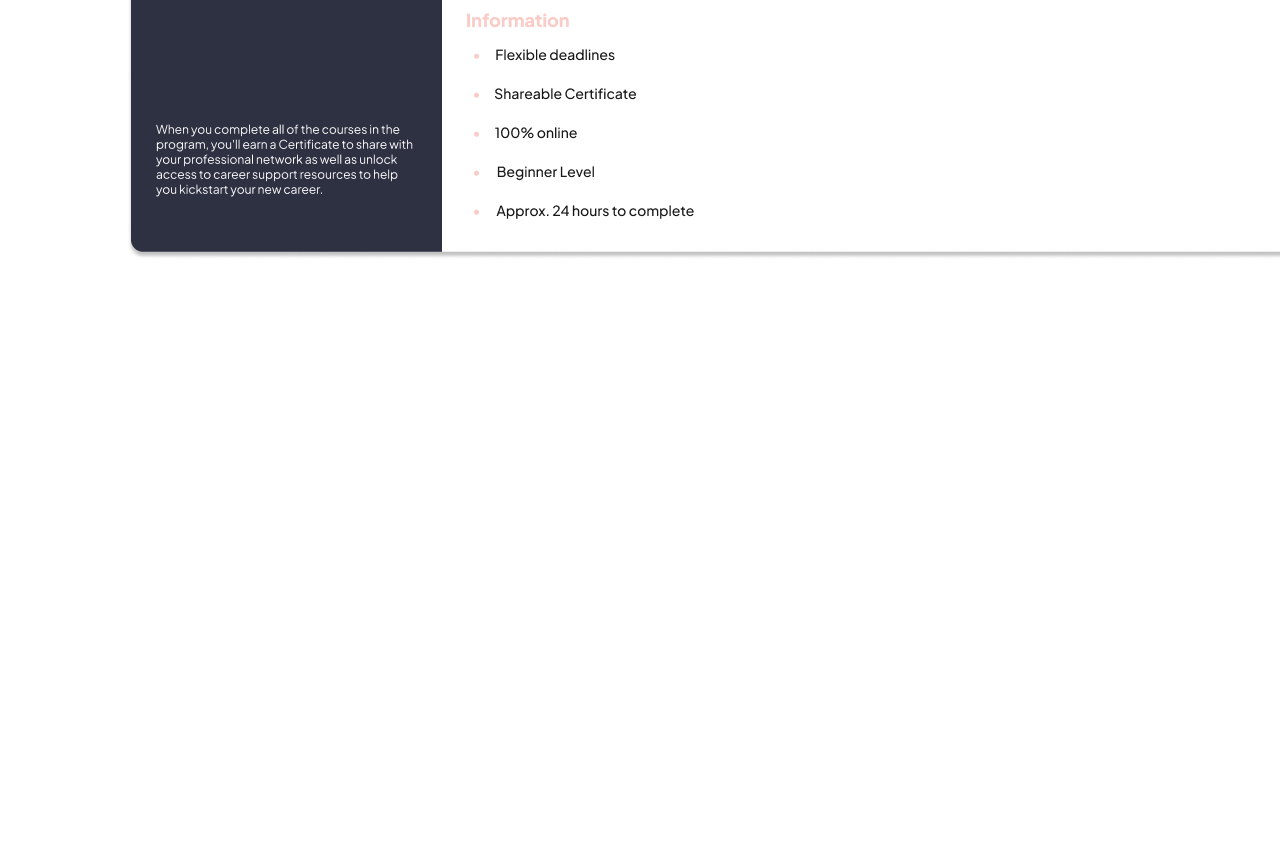
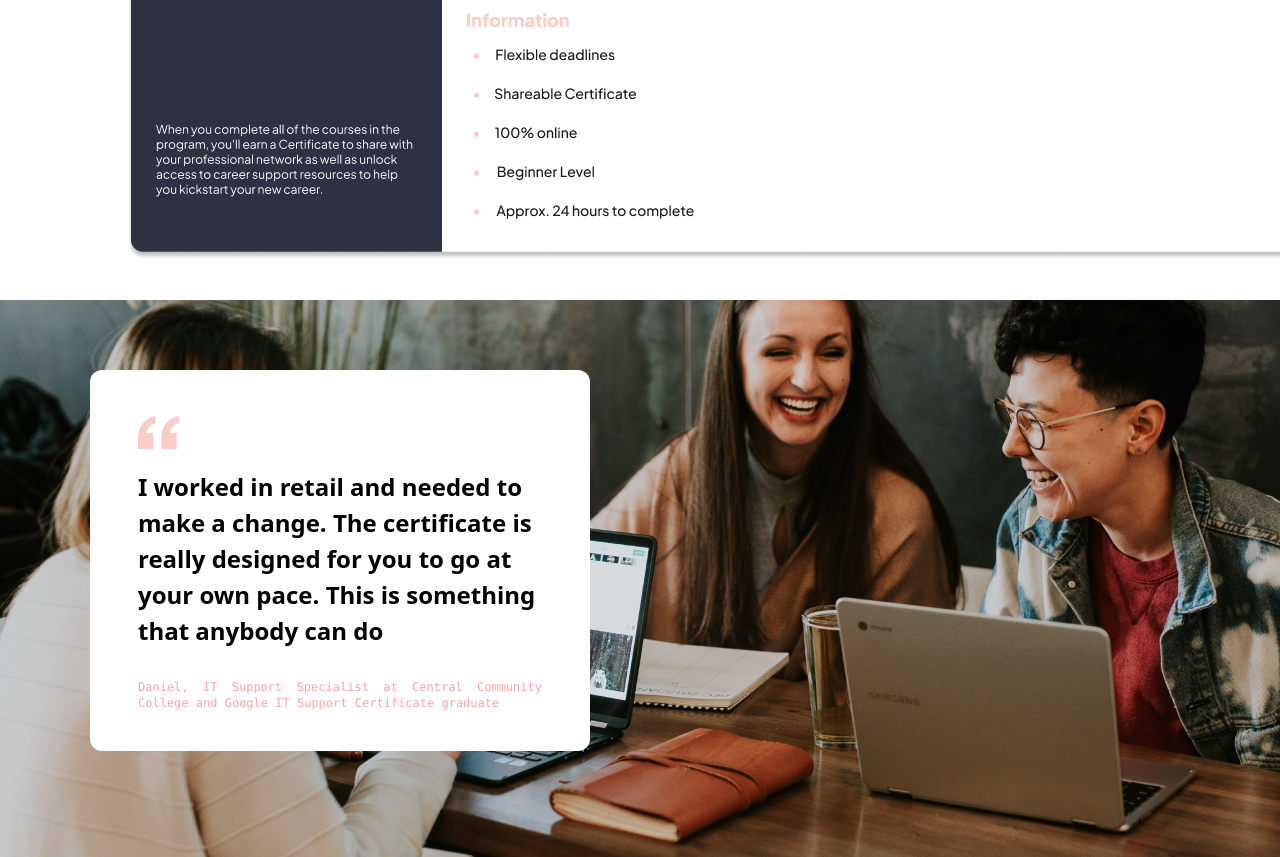
Before and after one commit to Mahbub993436/Tailwind-assaginment, a website built with Vite: page index.html in a window 1280 px wide. Shown: the part 6975-7832 px from the top of the page. Before the commit the page ends 7275 px from the top, so only its background shows below. Built offline with nearby package versions, Linux system fonts and the light colour scheme; files whose address does not match are found by name.

Commit message:
footer img update

```diff
--- a/index.html
+++ b/index.html
@@ -291,7 +291,20 @@
 
 
 
+        <footer>
+            <div class="">
+                <div class="relative">
+                   <img src="images/brooke-cagle-g1Kr4Ozfoac-unsplash 2.png" alt="">
+                   <div class="bg-[#FFFFFF] w-[500px] h-auto  px-12 absolute top-[70px] left-[90px] py-[40px] rounded-[12px]">
+                    <img src="images/“.png" alt="" class="mt-[6px] mb-[10px]">
+                    <h2 class="mt-[20px] mb-[30px] text-[24px] font-bold">I worked in retail and needed to make a change. The certificate is really designed for you to go at your own pace. This is something that anybody can do</h2>
+                    <p class="font-mono text-red-300 text-justify text-xs">Daniel, IT Support Specialist at Central Community College and Google IT Support Certificate graduate</p>
+                </div>
+                </div>
 
+            </div>
+
+        </footer>
 
 
 
```
Also changed, not shown: images/“.png (added).
